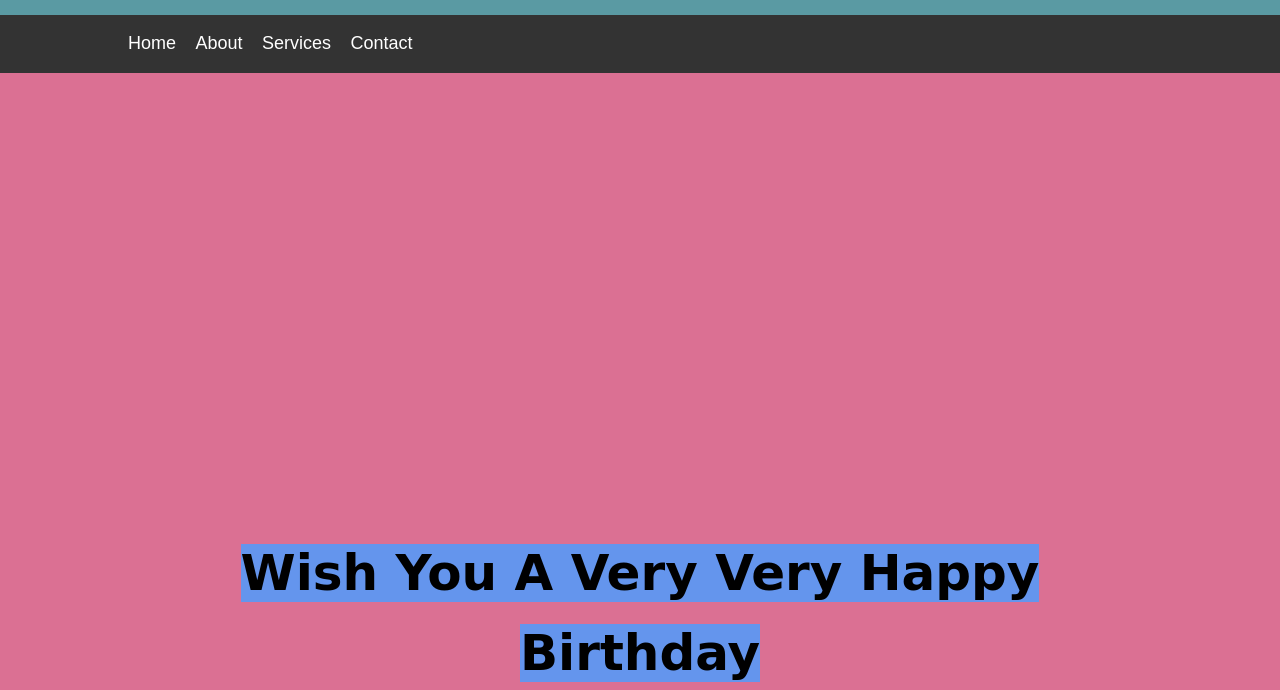
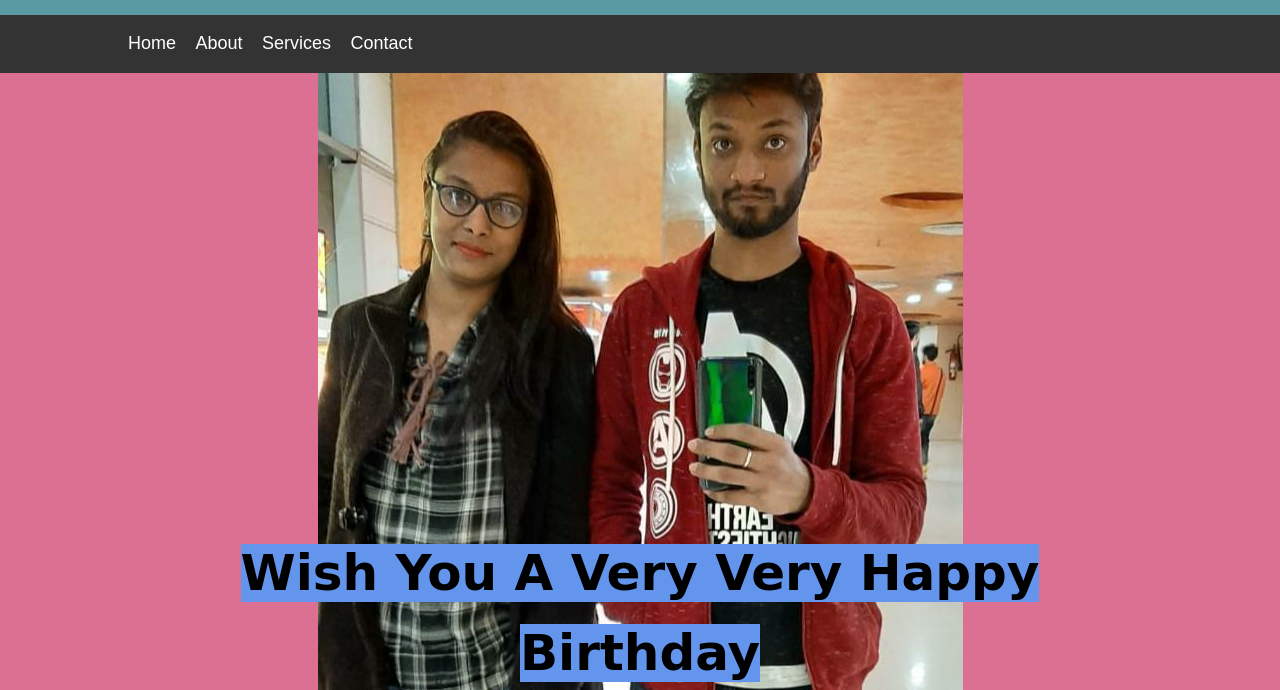
Before and after one commit to singh651/Sis-B-Day, a plain HTML site: page index.html in a window 1280 px wide. Shown: the part 53-743 px from the top of the page. Drawn offline with Linux system fonts and the light colour scheme; a web font is replaced by a local one.

Commit message:
Update style.css

```diff
--- a/style.css
+++ b/style.css
@@ -41,7 +41,7 @@ body{
 }
 
 #showcase{
-	background-image: url('../images/badar bday img.jpeg');
+	background-image: url('badar bday img.jpeg');
 	background-position: center ;
 	min-height: 999px;
 	margin-bottom: 30px;
```
